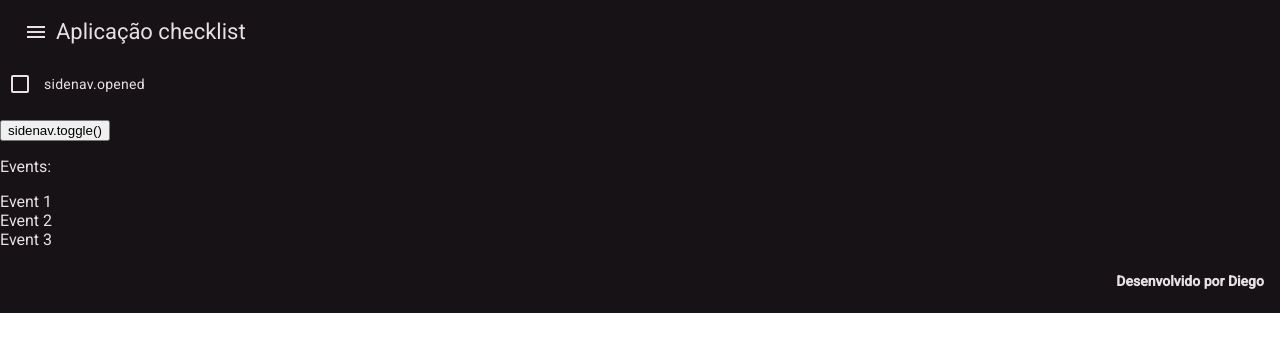
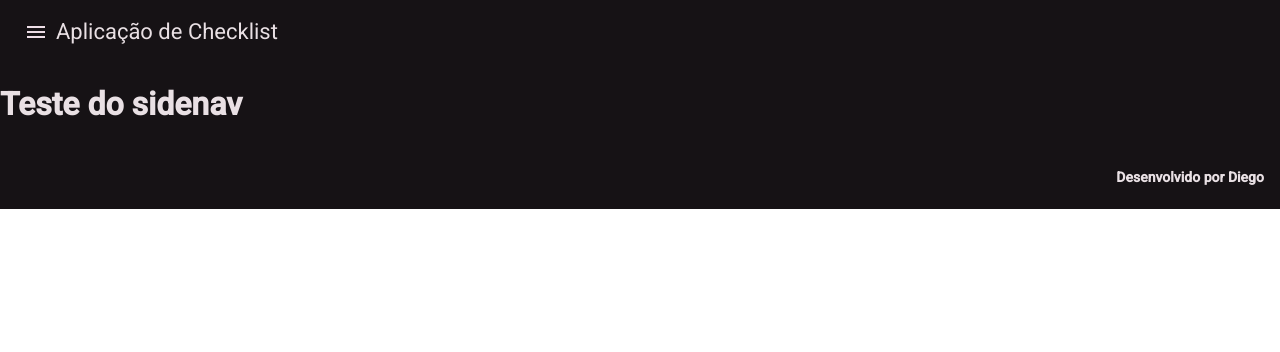
Before and after one commit to DiegodOliveira/checklistapp, an Angular app in the folder checklista/: page / in a window 1280 px wide. Shown: the top 352 px of the page. Built offline with nearby package versions, Linux system fonts and the light colour scheme.

Commit message:
navbar done :white_check_mark:

```diff
--- a/checklista/src/app/app.component.html
+++ b/checklista/src/app/app.component.html
@@ -1,32 +1,29 @@
-<app-header></app-header>
+<div class="main-container">
 
-<div class="main-container">
+    <app-header [sidenav]="sidenav"></app-header>
+
 
     <mat-sidenav-container class="sidenav-container">
 
         <mat-sidenav #sidenav class="w-10p">
+
             <mat-list>
                 <mat-list-item>
-                    <mat-icon>home</mat-icon>
+                    <mat-icon class="icon">home</mat-icon>
                     <span class="ml-15">
                       <a (click)="sidenav.toggle()">Home</a>
                     </span>
                 </mat-list-item>
             </mat-list>
+
         </mat-sidenav>
 
         <mat-sidenav-content>
 
-            <mat-checkbox [(ngModel)]="opened">sidenav.opened</mat-checkbox>
-            <p><button mat-button (click)="sidenav.toggle()">sidenav.toggle()</button></p>
-            <p>Events:</p>
-            <div class="example-events">
-
-                <div *ngFor="let e of events">
-                    {{ e }}
-                  </div>
 
 
+            <div class="example-events">
+                <h1>Teste do sidenav</h1>
             </div>
 
             <router-outlet></router-outlet>
--- a/checklista/src/app/app.component.ts
+++ b/checklista/src/app/app.component.ts
@@ -19,7 +19,6 @@ import { MatCheckboxModule } from '@angular/material/checkbox'
 })
 export class AppComponent {
 
-  public events: string[] = ['Event 1', 'Event 2', 'Event 3'];
   public opened: boolean = false;
 
 }
--- a/checklista/src/app/header/header.component.html
+++ b/checklista/src/app/header/header.component.html
@@ -1,6 +1,6 @@
 <mat-toolbar color="primary">
     <button mat-icon-button (click)="openSideNav()">
-        <mat-icon>menu</mat-icon>
+      <mat-icon>menu</mat-icon>
     </button>
-    <h1 class="app-name">Aplicação checklist</h1>
-</mat-toolbar>
+    <h1 class="app-name">Aplicação de Checklist</h1>
+  </mat-toolbar>
--- a/checklista/src/app/header/header.component.ts
+++ b/checklista/src/app/header/header.component.ts
@@ -9,13 +9,15 @@ import { MatSidenav } from '@angular/material/sidenav';
   selector: 'app-header',
   imports: [MatToolbarModule,
     MatButtonModule,
-    MatIconModule],
+    MatIconModule,
+    ],
   templateUrl: './header.component.html',
   styleUrl: './header.component.css'
 })
 export class HeaderComponent implements OnInit{
 
-  @Input() sidenav!: MatSidenav
+  @Input()
+  public sidenav!: MatSidenav;
 
   constructor() {}
 
--- a/checklista/src/styles.css
+++ b/checklista/src/styles.css
@@ -6,3 +6,7 @@ body { margin: 0; font-family: Roboto, "Helvetica Neue", sans-serif; }
 .w-10p{
     width: 10%;
 }
+
+.ml-15{
+    margin-left: 15px;
+}
```
